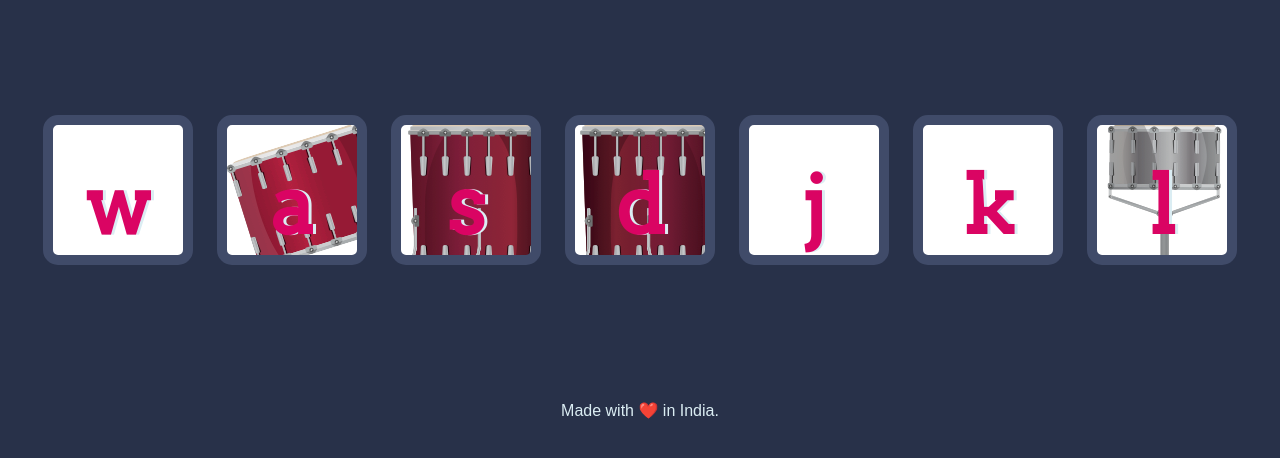
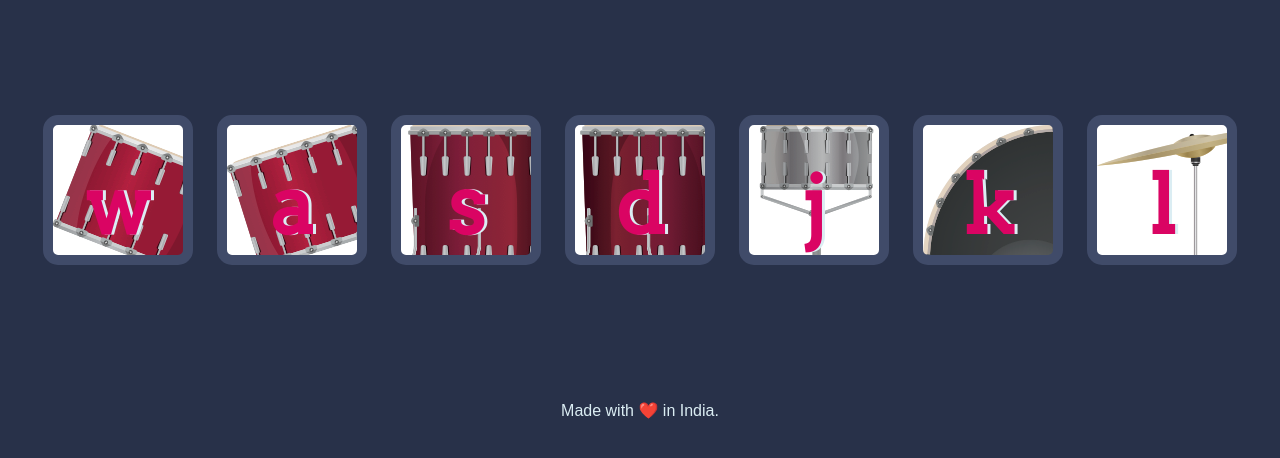
Before and after one commit to agarwalrahul30/Drum-kit, a plain HTML site: page index.html in a window 1280 px wide. Shown: the part 174-632 px from the top of the page. Drawn offline with Linux system fonts and the light colour scheme.

Commit message:
Change key styles

```diff
--- a/styles.css
+++ b/styles.css
@@ -16,7 +16,7 @@ footer {
   font-family: sans-serif;
 }
 
-.c {
+.w {
   background-image: url("images/tom1.png");
 }
 
@@ -32,15 +32,15 @@ footer {
   background-image: url("images/tom4.png");
 }
 
-.l {
+.j {
   background-image: url("images/snare.png");
 }
 
-.m {
+.k {
   background-image: url("images/kick.png");
 }
 
-.p {
+.l {
   background-image: url("images/crash.png");
 }
 
```
